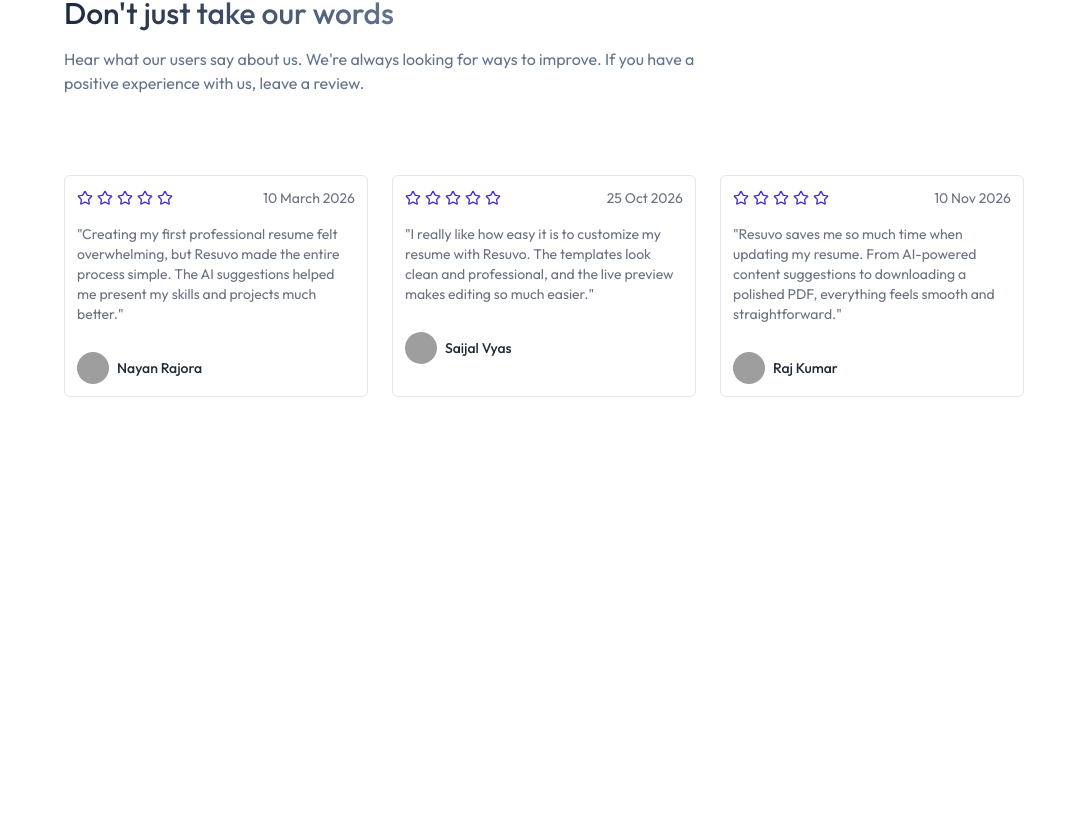
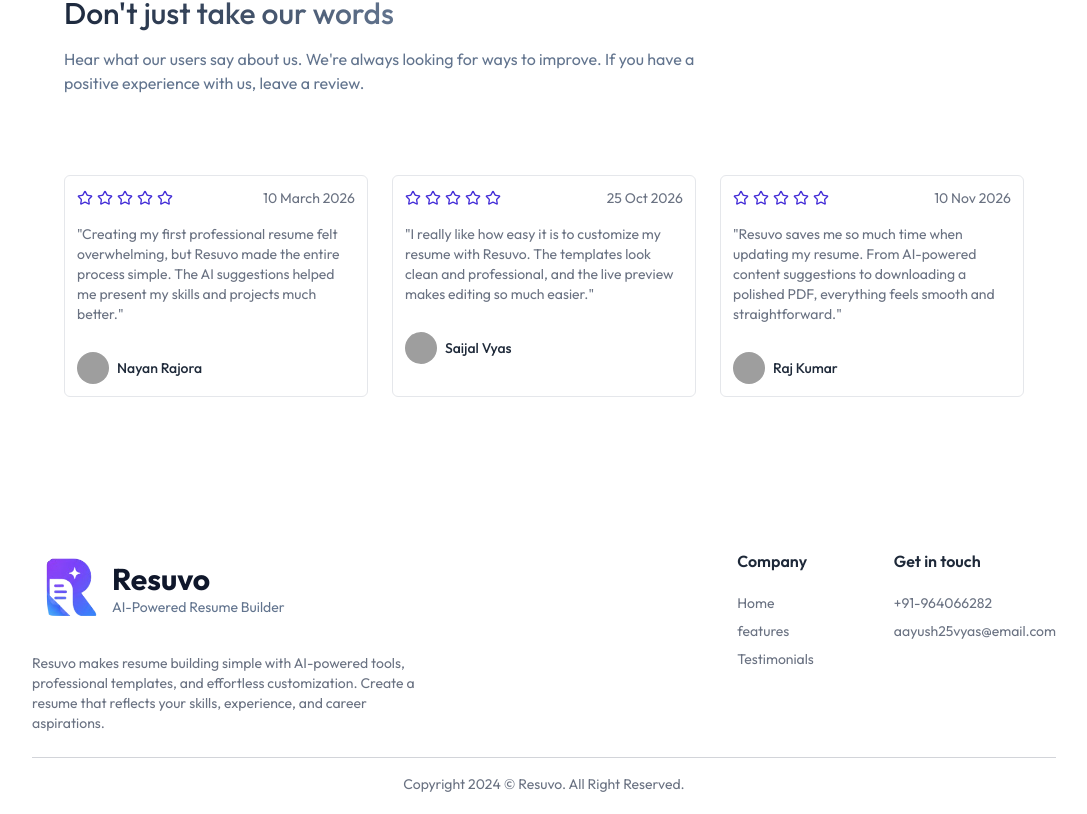
Before and after one commit to aayushvyas025/Resuvo, a React (Vite) app in the folder client/: page / in a window 1280 px wide. Shown: the part 1499-2313 px from the top of the page, without its empty margins (96-1183 px from the left). Before the commit the page ends 1976 px from the top, so only its background shows below. Built offline with nearby package versions, Linux system fonts and the light colour scheme; grey boxes are pictures that could not be loaded.

Commit message:
Add FooterComponent

```diff
--- /dev/null
+++ b/client/src/components/home/Footer.jsx
@@ -0,0 +1,46 @@
+import { Link } from "lucide-react";
+import React from "react";
+import Logo from "./Logo";
+
+function Footer() {
+  return (
+    <footer class="mt-10 px-6 md:px-16 lg:px-24 xl:px-32 pt-8 w-full text-gray-500">
+      <div class="flex flex-col md:flex-row justify-between w-full gap-10 border-b border-gray-500/30 pb-6">
+        <div class="md:max-w-96">
+          <Logo />
+          <p class="mt-6 text-sm">
+           Resuvo makes resume building simple with AI-powered tools, professional templates, and effortless customization. Create a resume that reflects your skills, experience, and career aspirations.
+          </p>
+        </div>
+        <div class="flex-1 flex items-start md:justify-end gap-20">
+          <div>
+            <h2 class="font-semibold mb-5 text-gray-800">Company</h2>
+            <ul class="text-sm space-y-2">
+              <li>
+                <a href="#">Home</a>
+              </li>
+              <li>
+                <a href="#features">features</a>
+              </li>
+              <li>
+                <a href="#testimonials">Testimonials</a>
+              </li>
+            </ul>
+          </div>
+          <div>
+            <h2 class="font-semibold mb-5 text-gray-800">Get in touch</h2>
+            <div class="text-sm space-y-2">
+              <p>+91-964066282</p>
+              <p>aayush25vyas@email.com</p>
+            </div>
+          </div>
+        </div>
+      </div>
+      <p class="pt-4 text-center text-xs md:text-sm pb-5">
+        Copyright 2024 © <a href="#">Resuvo</a>. All Right Reserved.
+      </p>
+    </footer>
+  );
+}
+
+export default Footer;
--- a/client/src/components/home/Logo.jsx
+++ b/client/src/components/home/Logo.jsx
@@ -8,10 +8,10 @@ function Logo() {
       aria-label="Resuvo home"
       className="inline-flex min-w-0 items-center gap-2 sm:gap-3"
     >
-      <div className="flex justify-between gap-2 p-2">
+      <div className="flex justify-between items-center gap-2 p-2">
         <img
           src={appLogo}
-          className="size-8 min-w-0 object-contain sm:size-12 lg:size-16"
+          className="size-12 min-w-0 object-contain lg:size-16"
           alt="Resuvo logo"
         />
         <div className="min-w-0">
--- a/client/src/pages/Home.jsx
+++ b/client/src/pages/Home.jsx
@@ -1,12 +1,14 @@
 import { Suspense } from "react";
 import Header from "../components/home/Header";
 import Main from "../components/home/Main";
+import Footer from "../components/home/Footer";
 
 function Home() {
   return (
     <Suspense>
       <Header />
       <Main />
+      <Footer />
     </Suspense>
   );
 }
```
